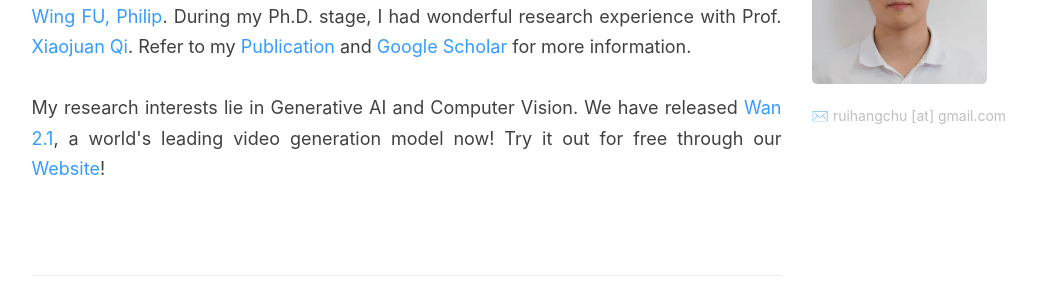
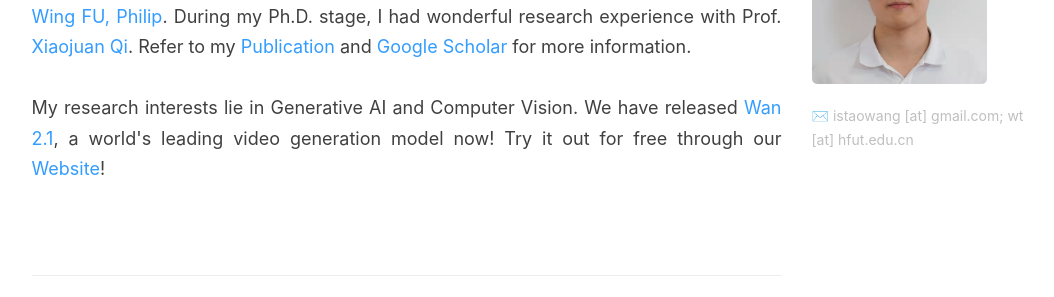
Before and after one commit to cntwang/cntwang.github.io, a Jekyll site: the page built from index.html, in a window 1280 px wide and 900 px high, scrolled down 466 px. Shown: the part 153-450 px from the top of the window, without its empty margins (136-1190 px from the left). Built offline with Jekyll 4.4.1, drawn with Linux system fonts in a browser that asks for light colours; nearby versions of some CDN libraries; the list of posts is cut into pages by our own code; comment, search, counter and statistics services are not loaded.

Commit message:
Update _config.yml

```diff
--- a/_config.yml
+++ b/_config.yml
@@ -2,7 +2,7 @@
 title: Ruihang Chu
 SEOTitle: Ruihang Chu
 header-img: img/Transparent_1.jpg
-email:  ruihangchu [at] gmail.com
+email:  istaowang [at] gmail.com; wt [at] hfut.edu.cn
 # description: "Nothing for nothing"
 # keyword: "Deep Learning, Computer Vision, Robotics"
 # url: "http://ruihang-chu.github.io"          # your host, for absolute URL
```
